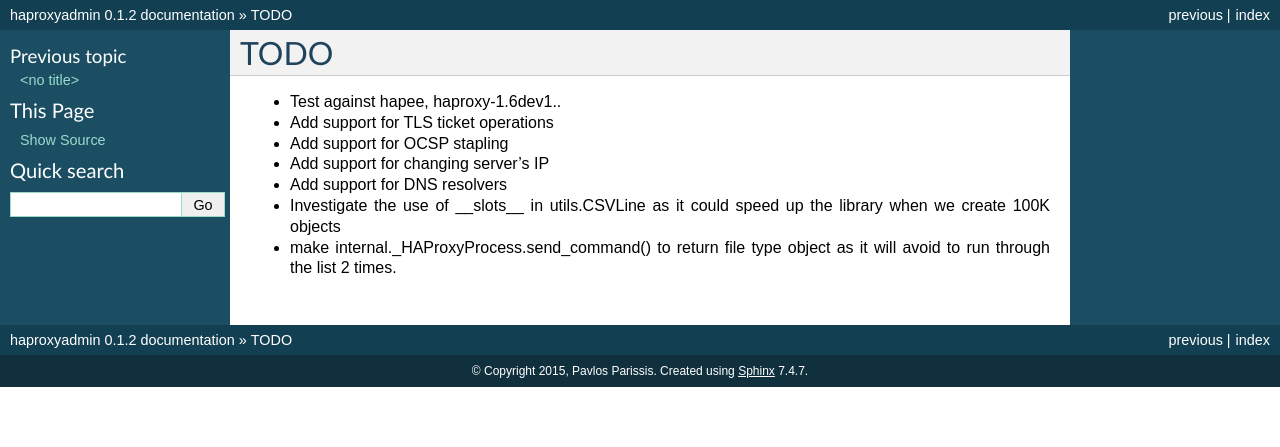
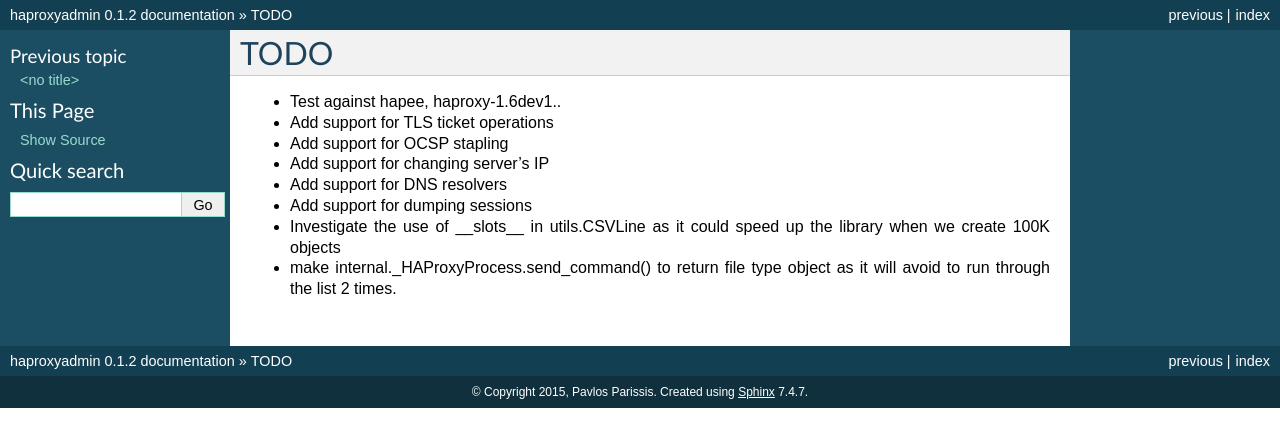
Before and after one commit to unixsurfer/haproxyadmin, a Sphinx documentation site: the page built from docs/source/TODO.rst, in a window 1280 px wide. Shown: the top 447 px of the page. Built offline with Sphinx 7.4.7, drawn with Linux system fonts in a browser that asks for light colours.

Commit message:
updates on TODO

```diff
--- a/docs/source/TODO.rst
+++ b/docs/source/TODO.rst
@@ -11,6 +11,8 @@ TODO
 
 - Add support for DNS resolvers
 
+- Add support for dumping sessions
+
 - Investigate the use of __slots__ in utils.CSVLine as it could speed up
   the library when we create 100K objects
 
```
